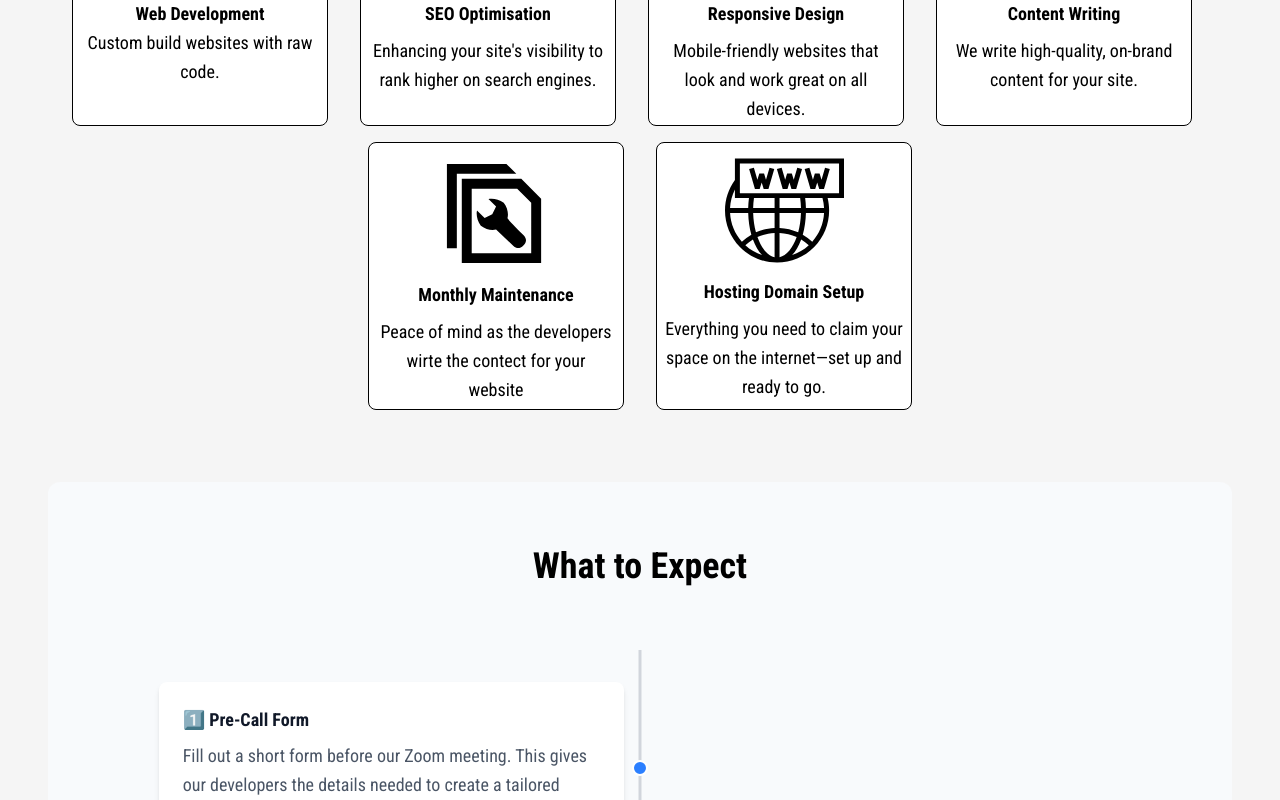
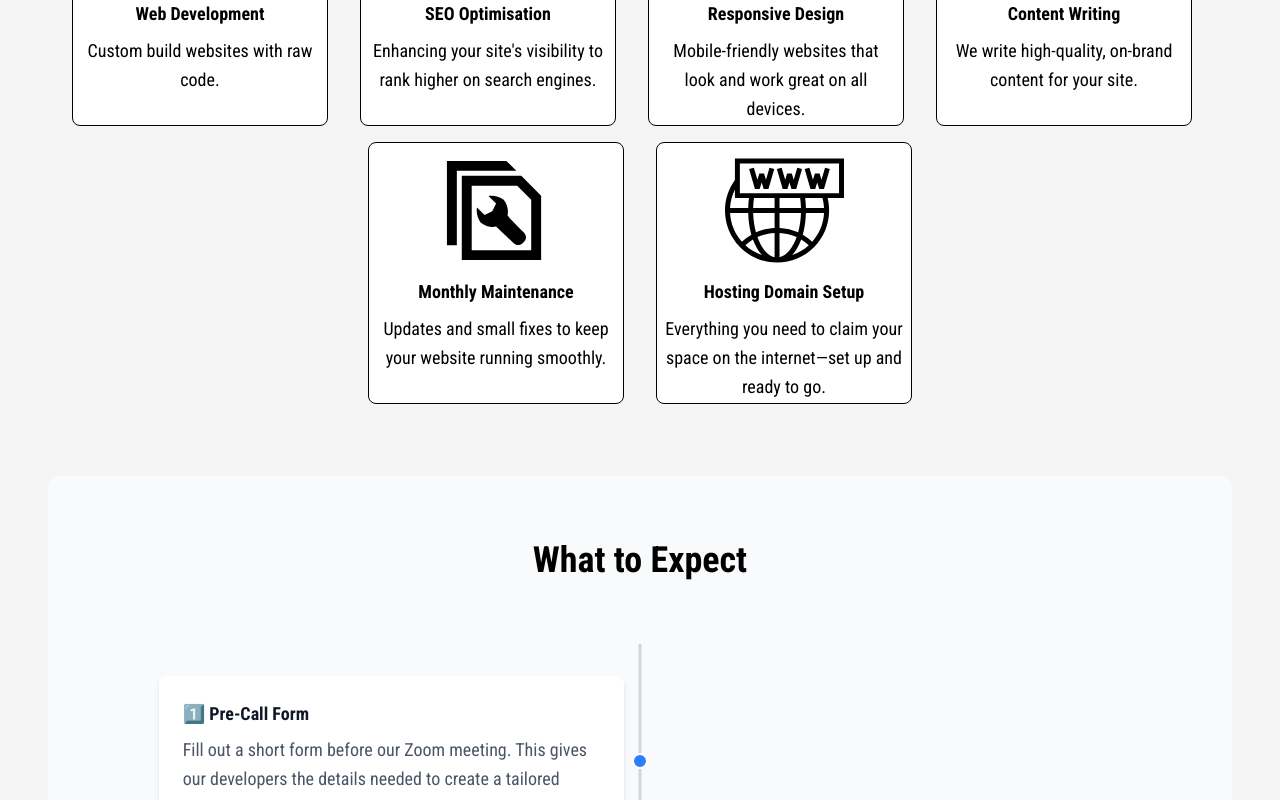
Before and after one commit to FarhanaUK/Bespoke-Web-Engineers, a React (Vite) app: page / in a window 1280 px wide. Shown: the part 1230-2030 px from the top of the page. Built offline with nearby package versions, Linux system fonts and the light colour scheme; a web font is replaced by a local one.

Commit message:
cards updated

```diff
--- a/src/components/Services.jsx
+++ b/src/components/Services.jsx
@@ -14,7 +14,7 @@ const isFullPage = location.pathname === "/Services"
   <div className="pt-2 px-8 space-y-8 max-w-4xl mx-auto text-gray-800">
   <section className="space-y-6">
     <h2 className="text-2xl font-semibold mb-3">Web Development</h2>
-    <p className="text-gray-700 leading-relaxed leading-relaxed">
+    <p className="text-gray-700 leading-relaxed">
       We specialize in creating fully custom websites using clean, efficient, and performant code.
       Whether you're looking for a single landing page or a complex multi-page site, we deliver
       responsive and high-performance websites tailored to your business goals. We work closely with
@@ -125,7 +125,7 @@ const isFullPage = location.pathname === "/Services"
             alt="web developement"
             className="w-1/2"
           />
-          <h2 className="font-bold ">Web Development</h2>
+          <h2 className="font-bold my-2 ">Web Development</h2>
           <p className="h-20">Custom build websites with raw code.</p>
         </div>
 
@@ -159,13 +159,13 @@ const isFullPage = location.pathname === "/Services"
           <img src="/maintenance.svg" alt="Maintenance" className="w-1/2" />
           <h2 className="font-bold my-2">Monthly Maintenance</h2>
           <p className="h-20">
-            Peace of mind as the developers wirte the contect for your website{" "}
+            Updates and small fixes to keep your website running smoothly.
           </p>
         </div>
         <div className=" bg-white px-2 py-2 text-center border rounded-lg aspect-square w-64 flex flex-col justify-center items-center">
           <img src="domain.svg" alt="hosting and domain" className="w-1/2" />
           <h2 className="font-bold my-2">Hosting Domain Setup</h2>
-          <p>
+          <p className="h-20">
             Everything you need to claim your space on the internet—set up and
             ready to go.
           </p>
```
